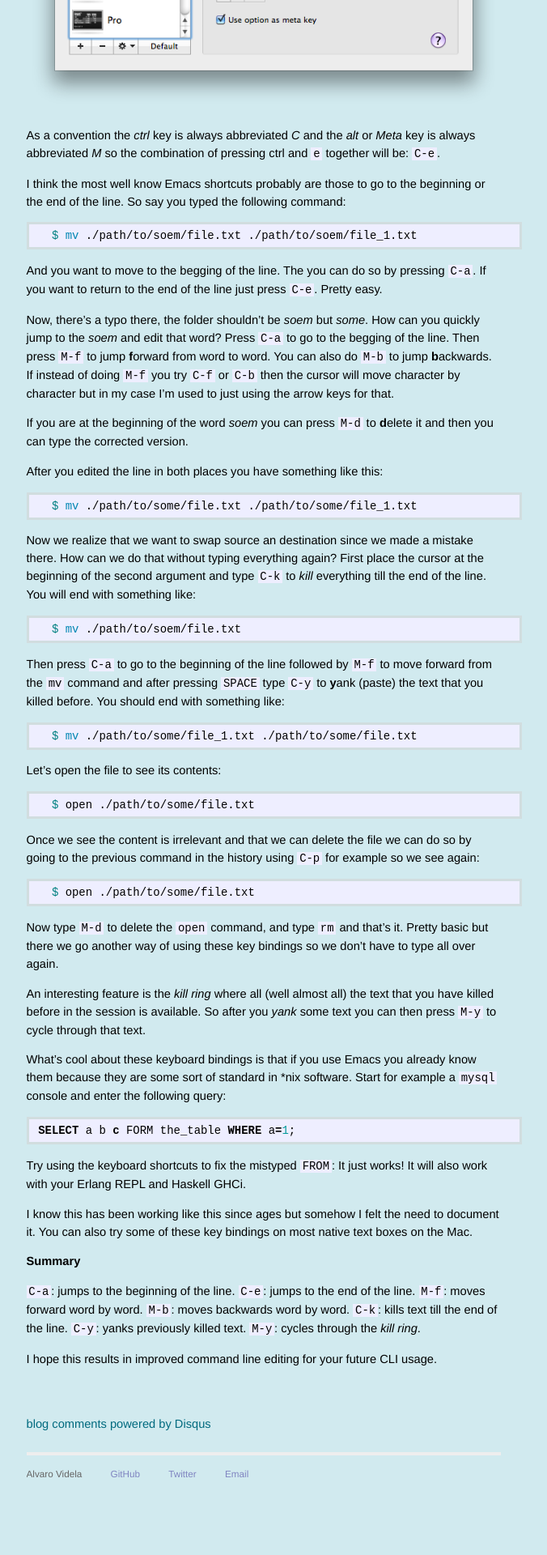
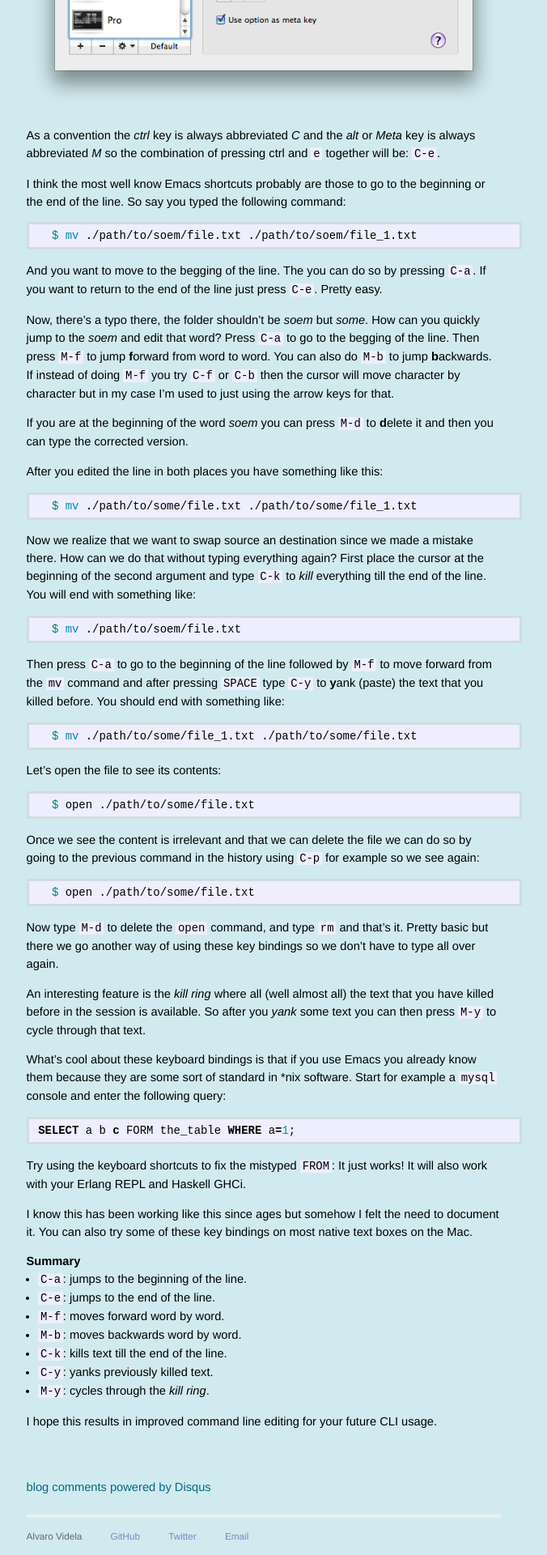
Before and after one commit to videlalvaro/videlalvaro.github.io, a Jekyll site: the page built from _posts/2011-08-16-command-line-editing-tips.md, in a window 1280 px wide. Shown: the part 1065-2985 px from the top of the page at 81% size, without its empty margins (314-990 px from the left). Built offline with Jekyll 4.4.1, drawn with Linux system fonts in a browser that asks for light colours; comment, search, counter and statistics services are not loaded; before the commit the page ends 2907 px from its top, so only the background shows below that.

Commit message:
fixes list at the end

```diff
--- a/_posts/2011-08-16-command-line-editing-tips.md
+++ b/_posts/2011-08-16-command-line-editing-tips.md
@@ -79,12 +79,12 @@ I know this has been working like this since ages but somehow I felt the need to
 
 ## Summary ##
 
-`C-a`: jumps to the beginning of the line.
-`C-e`: jumps to the end of the line.
-`M-f`: moves forward word by word.
-`M-b`: moves backwards word by word.
-`C-k`: kills text till the end of the line.
-`C-y`: yanks previously killed text.
-`M-y`: cycles through the _kill ring_.
+- `C-a`: jumps to the beginning of the line.
+- `C-e`: jumps to the end of the line.
+- `M-f`: moves forward word by word.
+- `M-b`: moves backwards word by word.
+- `C-k`: kills text till the end of the line.
+- `C-y`: yanks previously killed text.
+- `M-y`: cycles through the _kill ring_.
 
 I hope this results in improved command line editing for your future CLI usage.
```
